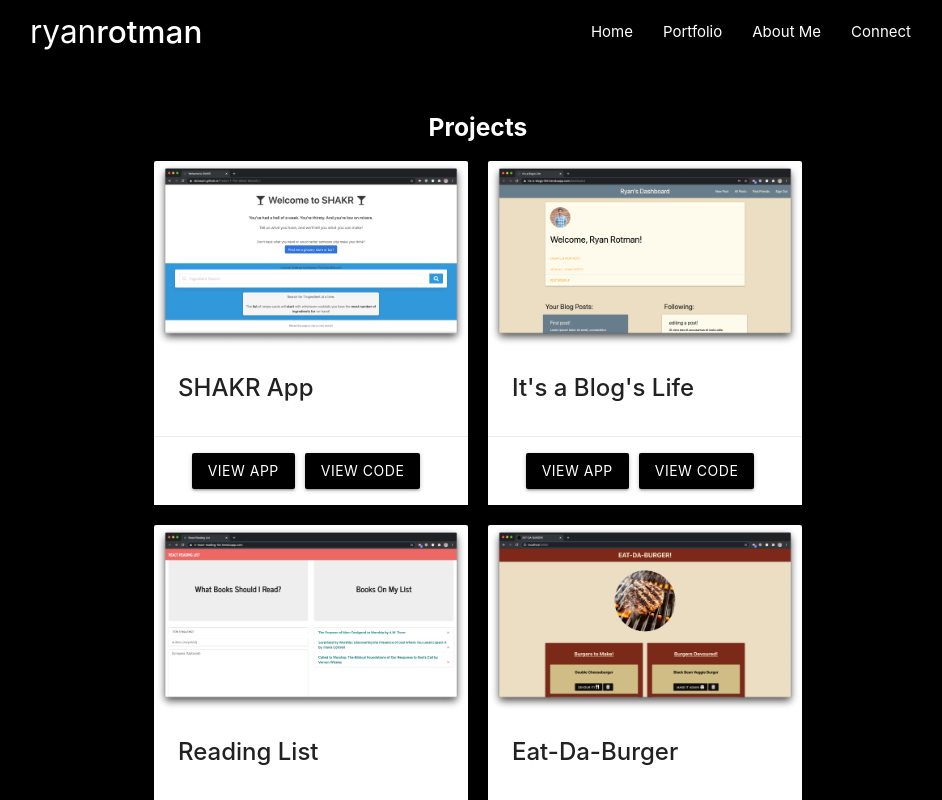
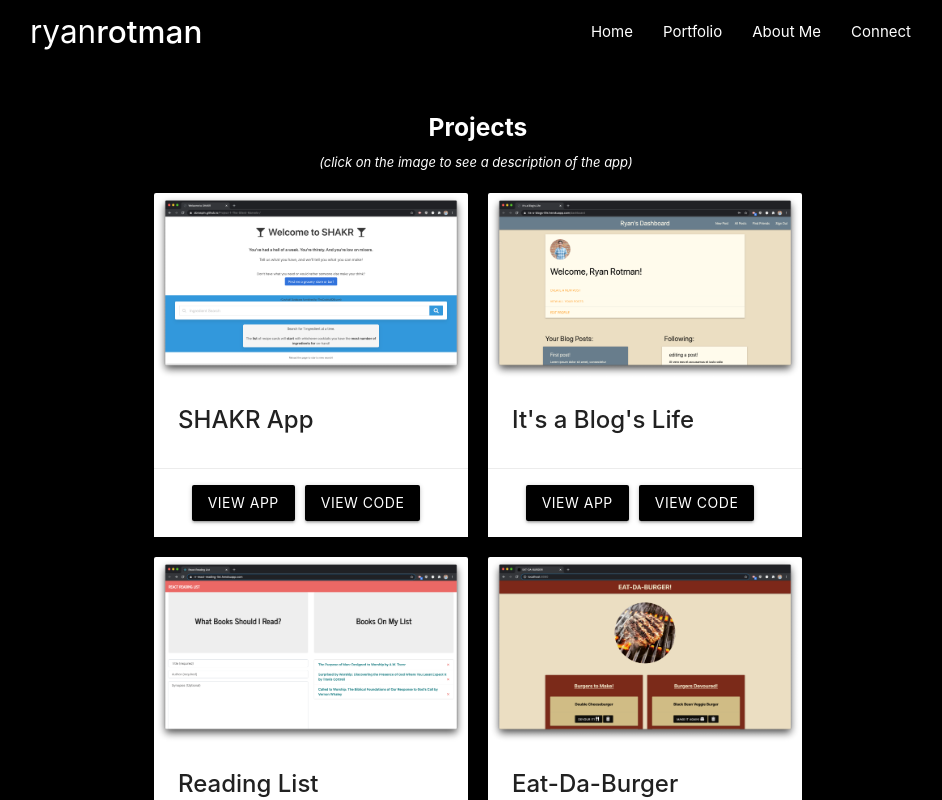
Before and after one commit to ryanrotman/ryanrotman.github.io, a React (Create React App) app: page /portfolio in a window 1280 px wide. Shown: the top 800 px of the page, without its empty margins (162-1104 px from the left). Built offline with nearby package versions, Linux system fonts and the light colour scheme.

Commit message:
added portfolio/projects note and styling

```diff
--- a/src/App.css
+++ b/src/App.css
@@ -52,6 +52,10 @@ h5 {
   font-weight: bold;
 }
 
+#projects-note {
+  font-size: small;
+}
+
 .portfolio-container, .about-container, .contact-container {
   margin-top: 50px;
 }
--- a/src/components/Project/index.css
+++ b/src/components/Project/index.css
@@ -2,6 +2,7 @@
     display: flex;
     flex-wrap: wrap;
     justify-content: center;
+    margin-top: 10px;
 }
 
 .card {
--- a/src/pages/Portfolio.js
+++ b/src/pages/Portfolio.js
@@ -11,6 +11,8 @@ function Portfolio(props) {
     return (
         <div className="container portfolio-container center-align">
             <h5 className="white-text" id="projects-heading">Projects</h5>
+            <i className="white-text" id="projects-note">(click on the image to see a description of the app)</i>
+            &nbsp;
             <Project
             project={props.project}
             />
```
